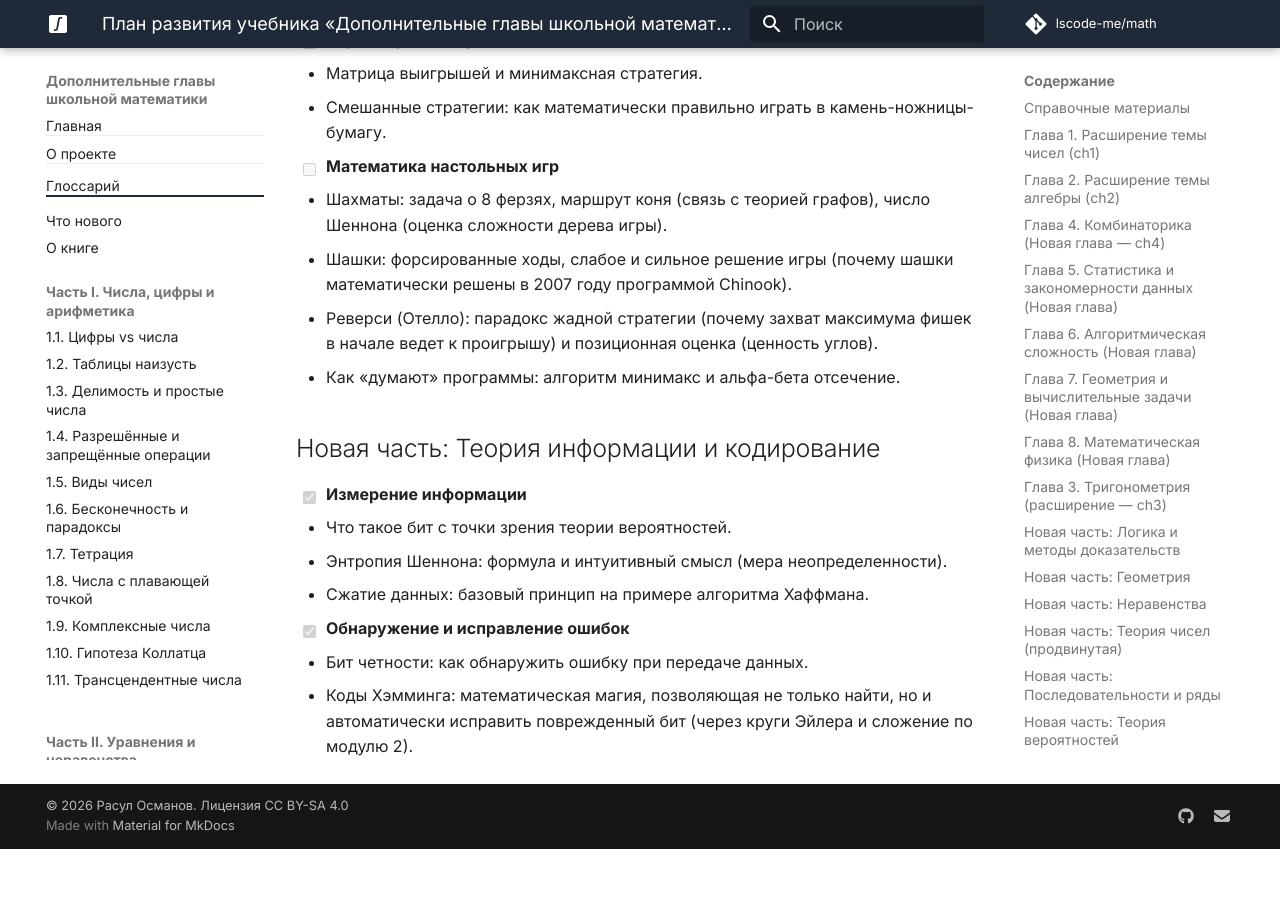
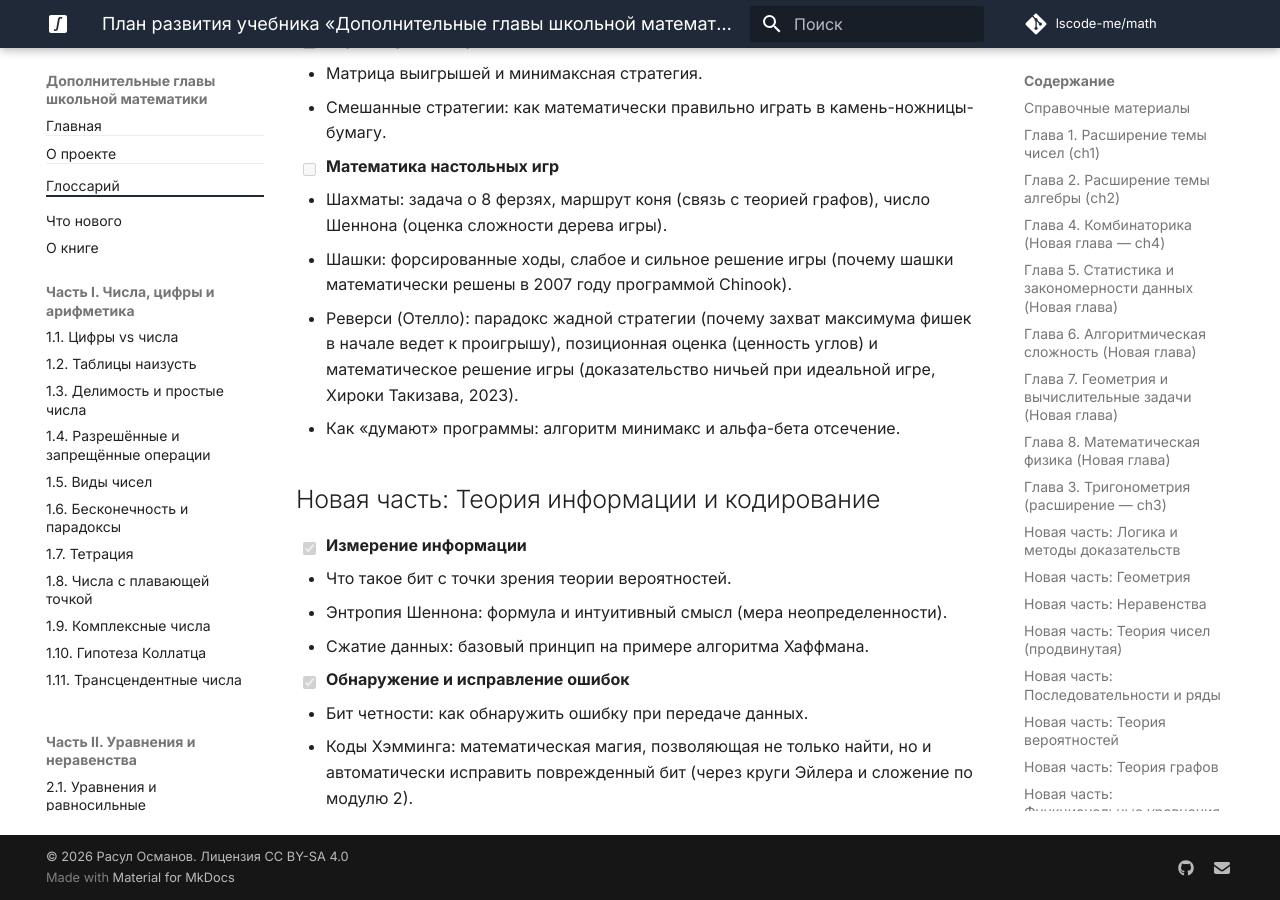
Before and after one commit to lscode-me/math, an MkDocs documentation site: the page built from docs/plan.md, in a window 1280 px wide and 900 px high, scrolled down 16406 px. Built offline with MkDocs 1.6.1 and Material for MkDocs 9.7.7, drawn with Linux system fonts in a browser that asks for light colours; comment, search, counter and statistics services are not loaded; before the commit the page ends 17255 px from its top, so only the background shows below that.

Commit message:
docs: add othello solution to board games chapter plan

```diff
--- a/docs/plan.md
+++ b/docs/plan.md
@@ -464,7 +464,7 @@
 - [ ] **Математика настольных игр**
   - Шахматы: задача о 8 ферзях, маршрут коня (связь с теорией графов), число Шеннона (оценка сложности дерева игры).
   - Шашки: форсированные ходы, слабое и сильное решение игры (почему шашки математически решены в 2007 году программой Chinook).
-  - Реверси (Отелло): парадокс жадной стратегии (почему захват максимума фишек в начале ведет к проигрышу) и позиционная оценка (ценность углов).
+  - Реверси (Отелло): парадокс жадной стратегии (почему захват максимума фишек в начале ведет к проигрышу), позиционная оценка (ценность углов) и математическое решение игры (доказательство ничьей при идеальной игре, Хироки Такизава, 2023).
   - Как «думают» программы: алгоритм минимакс и альфа-бета отсечение.
 
 ## Новая часть: Теория информации и кодирование
```
